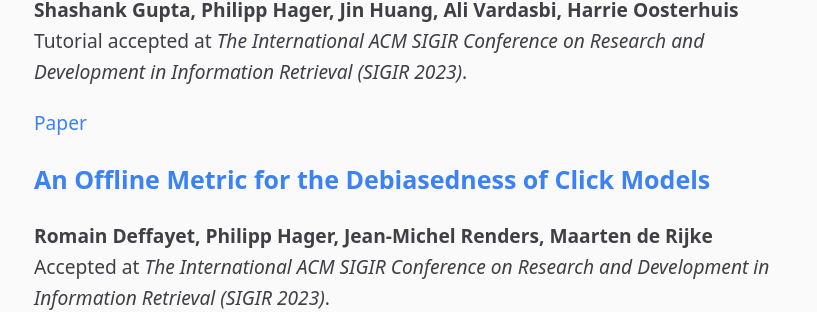
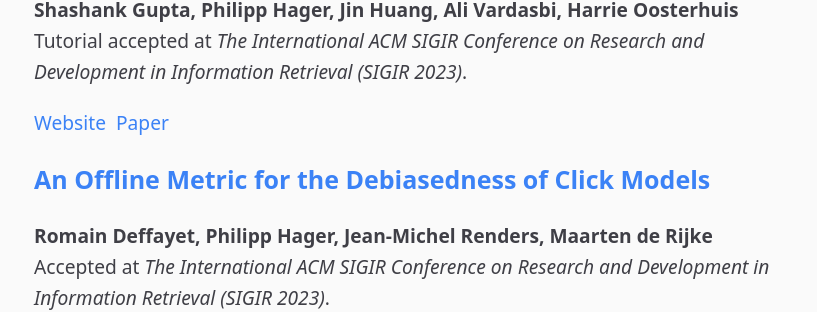
Before and after one commit to philipphager/philipphager.github.io, a Jekyll site: the page built from publications.md, in a window 1280 px wide. Shown: the part 352-664 px from the top of the page, without its empty margins (230-1047 px from the left). Built offline with Jekyll 4.4.1, drawn with Linux system fonts in a browser that asks for light colours.

Commit message:
Update publications.md

```diff
--- a/publications.md
+++ b/publications.md
@@ -8,7 +8,8 @@
 **Shashank Gupta, Philipp Hager, Jin Huang, Ali Vardasbi, Harrie Oosterhuis**\
 Tutorial accepted at *The International ACM SIGIR Conference on Research and Development in Information Retrieval (SIGIR 2023)*.
 
-[Paper](/assets/tutorials/sigir-2023-ultr.pdf)
+[Website](https://sites.google.com/view/sigir-2023-tutorial-ultr)
+&nbsp;[Paper](/assets/tutorials/sigir-2023-ultr.pdf)
 
 
 ### [An Offline Metric for the Debiasedness of Click Models](/assets/papers/2023-sigir-debiasedness.pdf)
```
